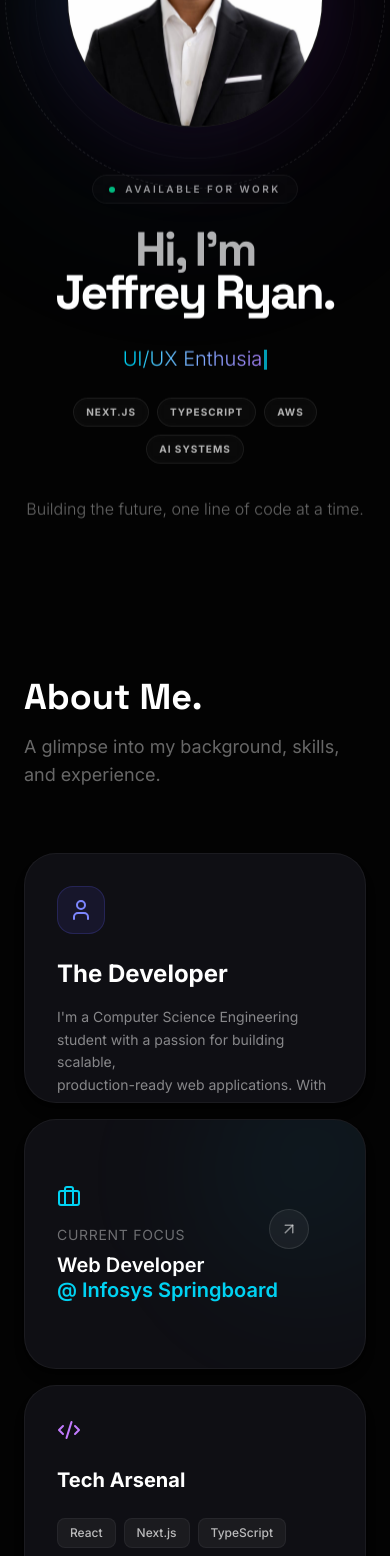
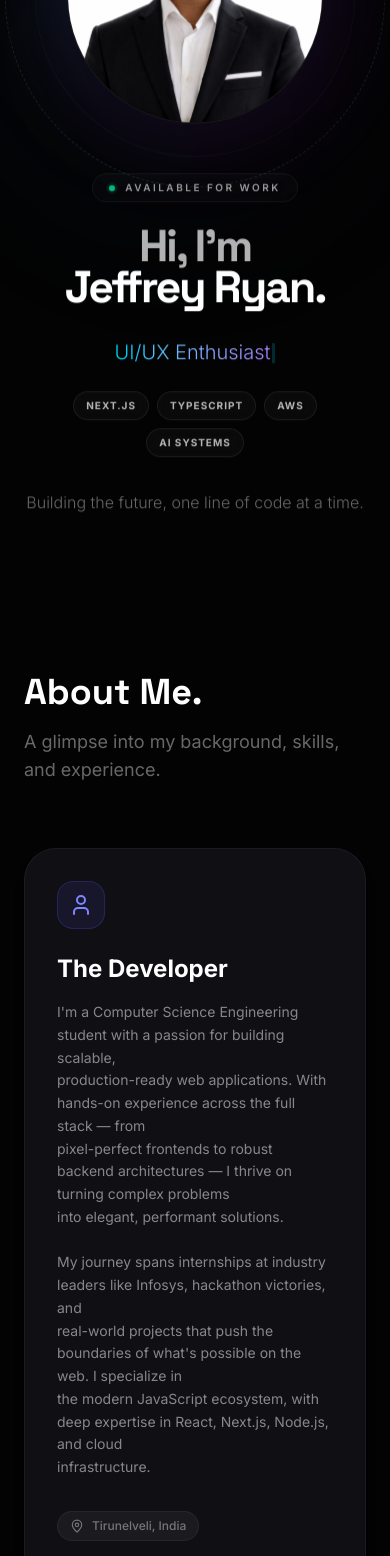
Before and after one commit to Jeffreyryan2005/portfolio, a Next.js app: page / in a window 390 px wide. Shown: the part 432-1988 px from the top of the page. Built offline with nearby package versions, Linux system fonts and the light colour scheme.

Commit message:
fix: massive reduction in mobile loading delays & fixed bento grid overflowing on mobile screens

```diff
--- a/components/sections/bento-grid.tsx
+++ b/components/sections/bento-grid.tsx
@@ -21,7 +21,7 @@ export function BentoGridSection() {
           </div>
         </Reveal>
 
-        <div className="grid grid-cols-1 md:grid-cols-3 lg:grid-cols-4 gap-4 auto-rows-[250px]">
+        <div className="grid grid-cols-1 md:grid-cols-3 lg:grid-cols-4 gap-4 auto-rows-auto md:auto-rows-[250px]">
 
           {/* Main About Tile (Spans 2x2 on large screens) */}
           <Reveal className="md:col-span-2 md:row-span-2" delay={0.1}>
@@ -35,7 +35,7 @@ export function BentoGridSection() {
                   {aboutData.description}
                 </p>
               </div>
-              <div className="flex items-center gap-4 mt-8">
+              <div className="flex flex-wrap items-center gap-4 mt-8">
                 <div className="flex items-center gap-2 text-xs font-medium text-white/40 bg-white/5 px-3 py-1.5 rounded-full border border-white/5">
                   <MapPin size={14} /> {siteConfig.location}
                 </div>
--- a/components/sections/hero.tsx
+++ b/components/sections/hero.tsx
@@ -50,7 +50,7 @@ export function Hero() {
     hidden: { opacity: 0 },
     show: {
       opacity: 1,
-      transition: { staggerChildren: 0.15, delayChildren: 1.0 }
+      transition: { staggerChildren: 0.1, delayChildren: 0.4 }
     }
   };
 
@@ -73,7 +73,7 @@ export function Hero() {
           <motion.div
             initial={{ opacity: 0, y: 10 }}
             animate={{ opacity: 1, y: 0 }}
-            transition={{ duration: 1, delay: 0.8, ease: [0.25, 1, 0.5, 1] }}
+            transition={{ duration: 1, delay: 0.2, ease: [0.25, 1, 0.5, 1] }}
             className="mb-6 inline-flex items-center gap-2.5 rounded-full border border-white/5 bg-white/[0.02] px-4 py-1.5 backdrop-blur-md"
           >
             <span className="relative flex h-1.5 w-1.5">
@@ -89,7 +89,7 @@ export function Hero() {
             variants={container}
             initial="hidden"
             animate="show"
-            className="mb-8 text-5xl md:text-7xl font-bold tracking-tighter text-white font-[family-name:var(--font-space-grotesk)] leading-[0.9]"
+            className="mb-8 text-[11.5vw] sm:text-6xl md:text-7xl font-bold tracking-tighter text-white font-[family-name:var(--font-space-grotesk)] leading-[0.9]"
           >
             <motion.span variants={item} className="block text-white/70">Hi, I'm</motion.span>
             <motion.span variants={item} className="block text-white">Jeffrey Ryan.</motion.span>
@@ -98,7 +98,7 @@ export function Hero() {
           <motion.div
             initial={{ opacity: 0, filter: "blur(10px)" }}
             animate={{ opacity: 1, filter: "blur(0px)" }}
-            transition={{ duration: 1.2, delay: 1.5, ease: [0.25, 1, 0.5, 1] }}
+            transition={{ duration: 1.2, delay: 0.7, ease: [0.25, 1, 0.5, 1] }}
             className="text-xl sm:text-2xl text-white/50 mb-6 max-w-xl font-light tracking-normal leading-snug"
           >
             <TypingEffect words={siteConfig.heroSubtitles} />
@@ -108,7 +108,7 @@ export function Hero() {
           <motion.div
             initial={{ opacity: 0, y: 10 }}
             animate={{ opacity: 1, y: 0 }}
-            transition={{ duration: 1, delay: 1.6, ease: [0.25, 1, 0.5, 1] }}
+            transition={{ duration: 1, delay: 0.9, ease: [0.25, 1, 0.5, 1] }}
             className="flex flex-wrap items-center justify-center lg:justify-start gap-2 mb-8"
           >
             {["Next.js", "TypeScript", "AWS", "AI Systems"].map((tech) => (
@@ -121,7 +121,7 @@ export function Hero() {
           <motion.p
             initial={{ opacity: 0, y: 10 }}
             animate={{ opacity: 1, y: 0 }}
-            transition={{ duration: 1, delay: 1.8, ease: [0.25, 1, 0.5, 1] }}
+            transition={{ duration: 1, delay: 1.1, ease: [0.25, 1, 0.5, 1] }}
             className="mb-10 text-base text-white/40 leading-relaxed max-w-[55ch] mx-auto lg:mx-0 font-light"
           >
             {siteConfig.resumeTagline}
@@ -130,7 +130,7 @@ export function Hero() {
           <motion.div
             initial={{ opacity: 0, y: 10 }}
             animate={{ opacity: 1, y: 0 }}
-            transition={{ duration: 1, delay: 2.0, ease: [0.25, 1, 0.5, 1] }}
+            transition={{ duration: 1, delay: 1.3, ease: [0.25, 1, 0.5, 1] }}
             className="flex flex-col sm:flex-row items-center justify-center lg:justify-start gap-4 w-full sm:w-auto"
           >
             <MagneticButton onClick={() => scrollTo("projects")} className="w-full sm:w-auto px-8 py-3.5 text-sm before:hover:opacity-40">
--- a/components/sections/loading-screen.tsx
+++ b/components/sections/loading-screen.tsx
@@ -13,17 +13,17 @@ export function LoadingScreen({ onComplete }: LoadingScreenProps) {
   useEffect(() => {
     let currentProgress = 0;
     const interval = setInterval(() => {
-      currentProgress += Math.random() * 20 + 10;
+      currentProgress += Math.random() * 30 + 20;
       if (currentProgress >= 100) {
         currentProgress = 100;
         setProgress(100);
         clearInterval(interval);
-        setTimeout(() => setIsExiting(true), 100);
-        setTimeout(() => onComplete(), 500);
+        setTimeout(() => setIsExiting(true), 50);
+        setTimeout(() => onComplete(), 300);
       } else {
         setProgress(Math.floor(currentProgress));
       }
-    }, 80);
+    }, 40);
     return () => clearInterval(interval);
   }, [onComplete]);
 
```
